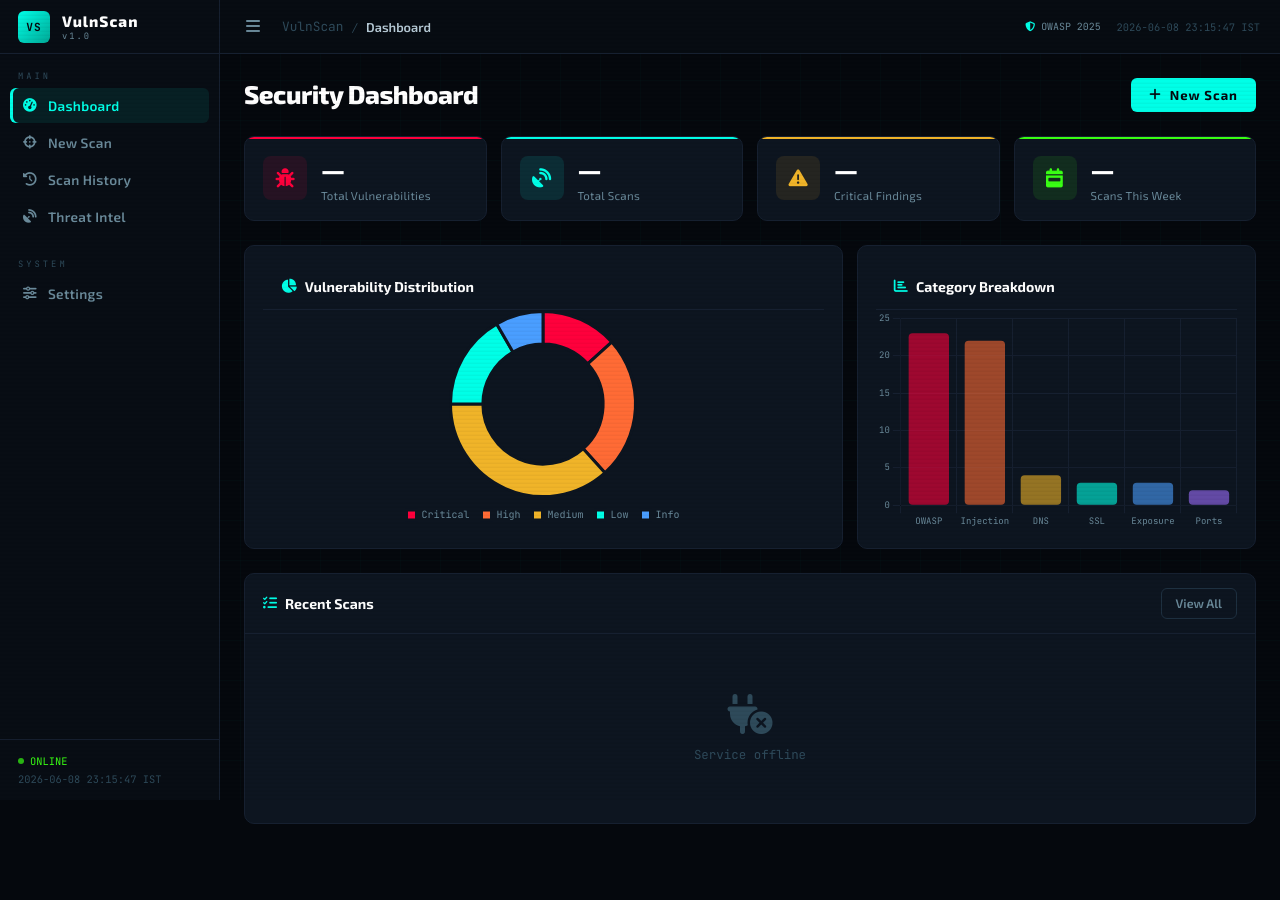
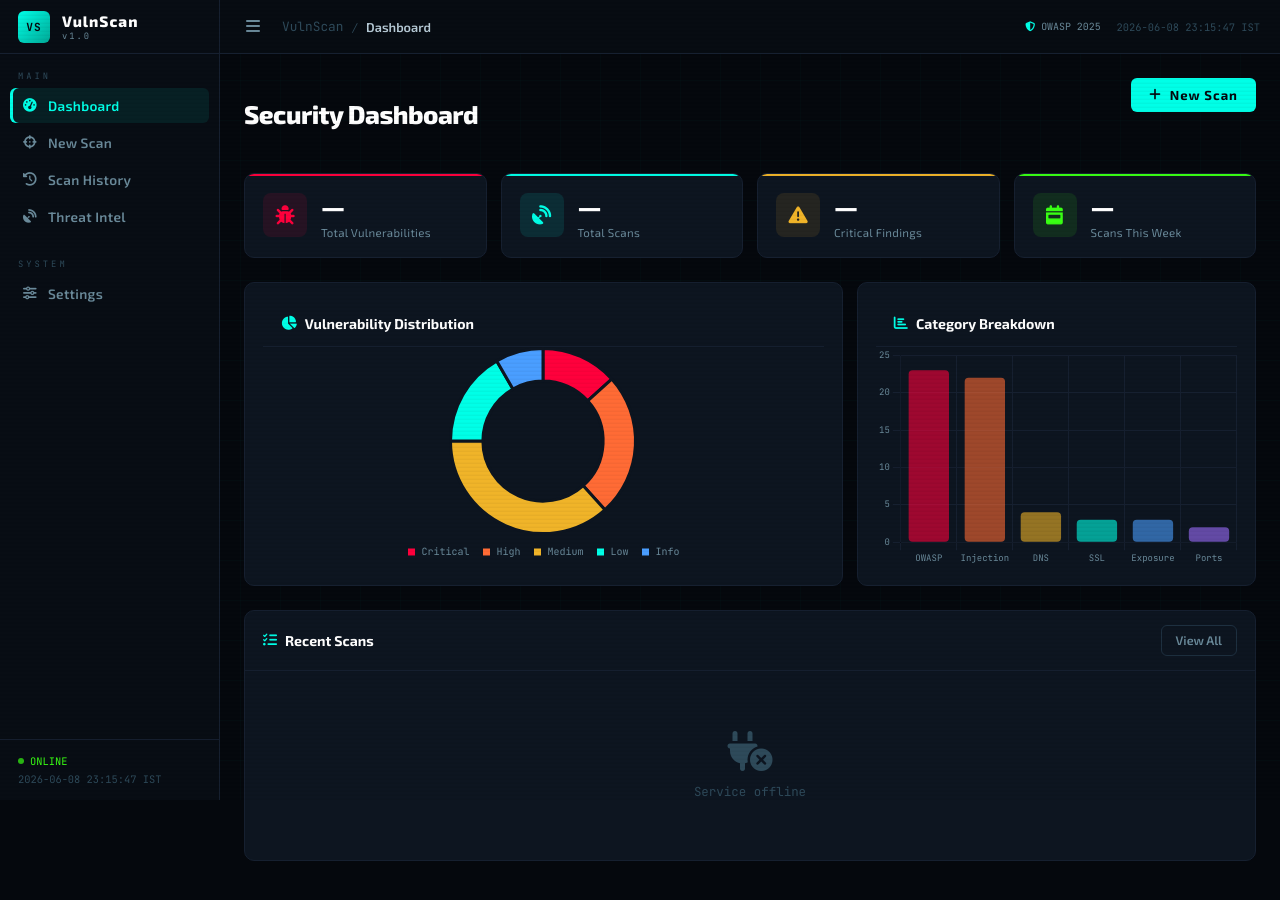
Before and after one commit to avideepth-behera/Vulnscan, a plain HTML site: page index.html in a window 1280 px wide. Before the commit the page ends 868 px from the top, so only its background shows below. Drawn offline with nearby package versions, Linux system fonts and the light colour scheme; no server answers.

Commit message:
style.css

```diff
--- a/style.css
+++ b/style.css
@@ -411,6 +411,11 @@ body { background: var(--bg); color: var(--text); font-family: var(--font-ui); o
 .tc-cat { font-family: var(--font-mono); font-size: 0.58rem; color: var(--text-dim); letter-spacing: 1px; margin-top: 2px; }
 .tc-ver { font-family: var(--font-mono); font-size: 0.68rem; color: var(--yellow); margin-top: 2px; }
 
+.page-title {
+    margin-top: 20px;
+    margin-bottom: 20px;
+}
+
 /* ── History Table ── */
 .table-wrap { overflow-x: auto; }
 .h-table { width: 100%; border-collapse: collapse; font-size: 0.8rem; }
```
